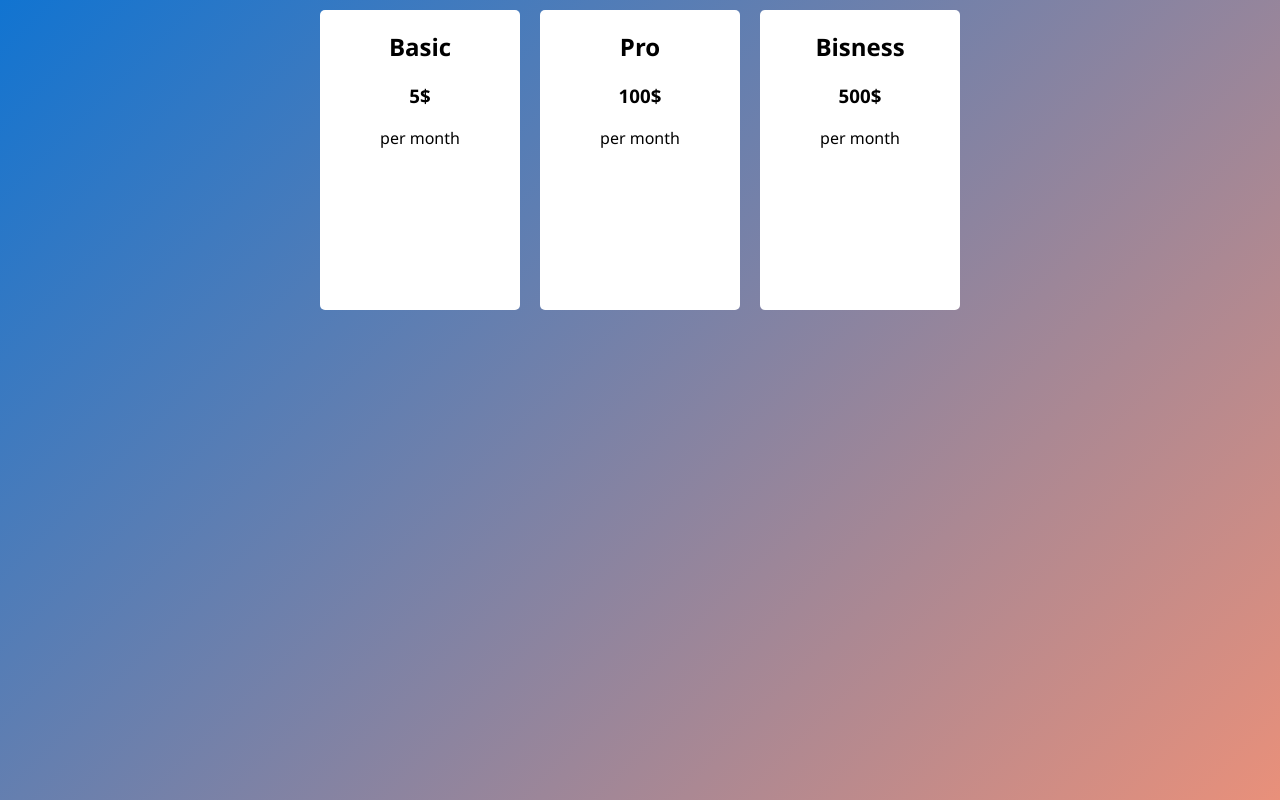
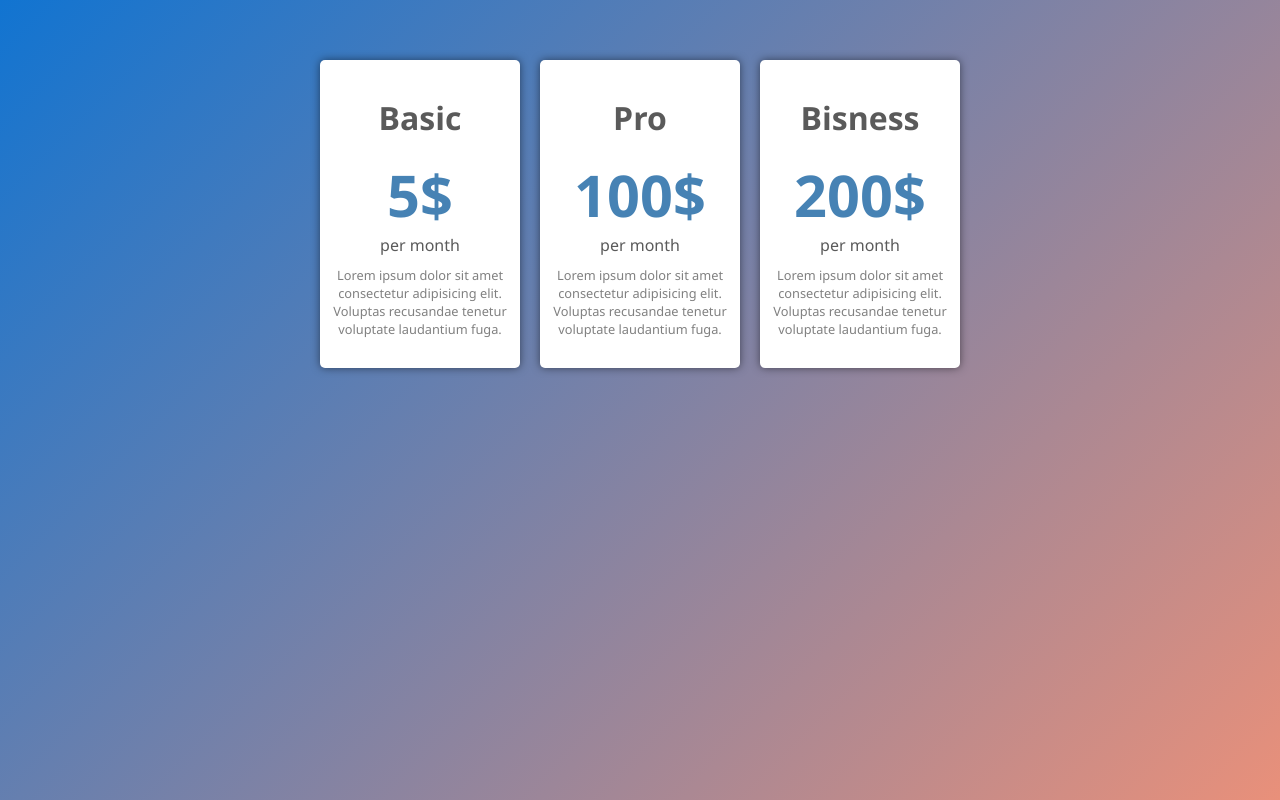
Before and after one commit to Nurjigit-Melis-uulu/price-list, a plain HTML site: page index.html in a window 1280 px wide. Drawn offline with Linux system fonts and the light colour scheme.

Commit message:
stylized cart

```diff
--- a/index.html
+++ b/index.html
@@ -1,5 +1,6 @@
 <!DOCTYPE html>
 <html lang="en">
+
 <head>
   <meta charset="UTF-8">
   <meta name="viewport" content="width=device-width, initial-scale=1.0">
@@ -7,48 +8,41 @@
   <title>Document</title>
   <link rel="stylesheet" href="main.css">
 </head>
+
 <body>
 
   <section>
     <div class="carts">
       <div class="cart">
         <h2>Basic</h2>
-        <h3>5$</h3>
+        <span class="price">5$</span>
         <span>per month</span>
         <div class="desription">
-          <span></span>
-          <span></span>
-          <span></span>
-          <span></span>
-          <span></span>
+          <span>Lorem ipsum dolor sit amet consectetur adipisicing elit. Voluptas recusandae tenetur voluptate
+            laudantium fuga.</span>
         </div>
       </div>
       <div class="cart">
         <h2>Pro</h2>
-        <h3>100$</h3>
+        <span class="price">100$</span>
         <span>per month</span>
         <div class="desription">
-          <span></span>
-          <span></span>
-          <span></span>
-          <span></span>
-          <span></span>
+          <span>Lorem ipsum dolor sit amet consectetur adipisicing elit. Voluptas recusandae tenetur voluptate
+            laudantium fuga.</span>
         </div>
       </div>
       <div class="cart">
         <h2>Bisness</h2>
-        <h3>500$</h3>
+        <span class="price">200$</span>
         <span>per month</span>
         <div class="desription">
-          <span></span>
-          <span></span>
-          <span></span>
-          <span></span>
-          <span></span>
+          <span>Lorem ipsum dolor sit amet consectetur adipisicing elit. Voluptas recusandae tenetur voluptate
+            laudantium fuga.</span>
         </div>
       </div>
     </div>
   </section>
 
 </body>
+
 </html>
--- a/main.css
+++ b/main.css
@@ -8,19 +8,48 @@ body {
 }
 
 .carts {
+  margin: 50px 0 0;
   display: flex;
   justify-content: space-around;
 }
 
 .cart {
   width: 200px;
-  height: 300px;
   text-align: center;
   border-radius: 5px;
   background: white;
   margin: 10px;
+  color: rgb(90, 90, 90);
+  box-sizing: border-box;
+  padding: 20px 0;
+  box-shadow: 0 0 8px rgba(0, 0, 0, .5);
+  transition: transform .6s ease-in-out;
 }
 
-.cart {
+.cart:hover {
+  transform: scale(1.1, 1.1);
+}
 
+.cart .price {
+  color: steelblue;
+  display: block;
+  font-weight: bold;
+  font-size: 3.6em;
 }
+
+.cart .desription {
+  width: 100%;
+  display: flex;
+  flex-flow: wrap;
+}
+
+.cart .desription span {
+  margin: 10px 10px;
+  font-size: .8em;
+  color: grey;
+}
+
+.cart h2 {
+  font-size: 2em;
+  margin: .5em;
+}
```
